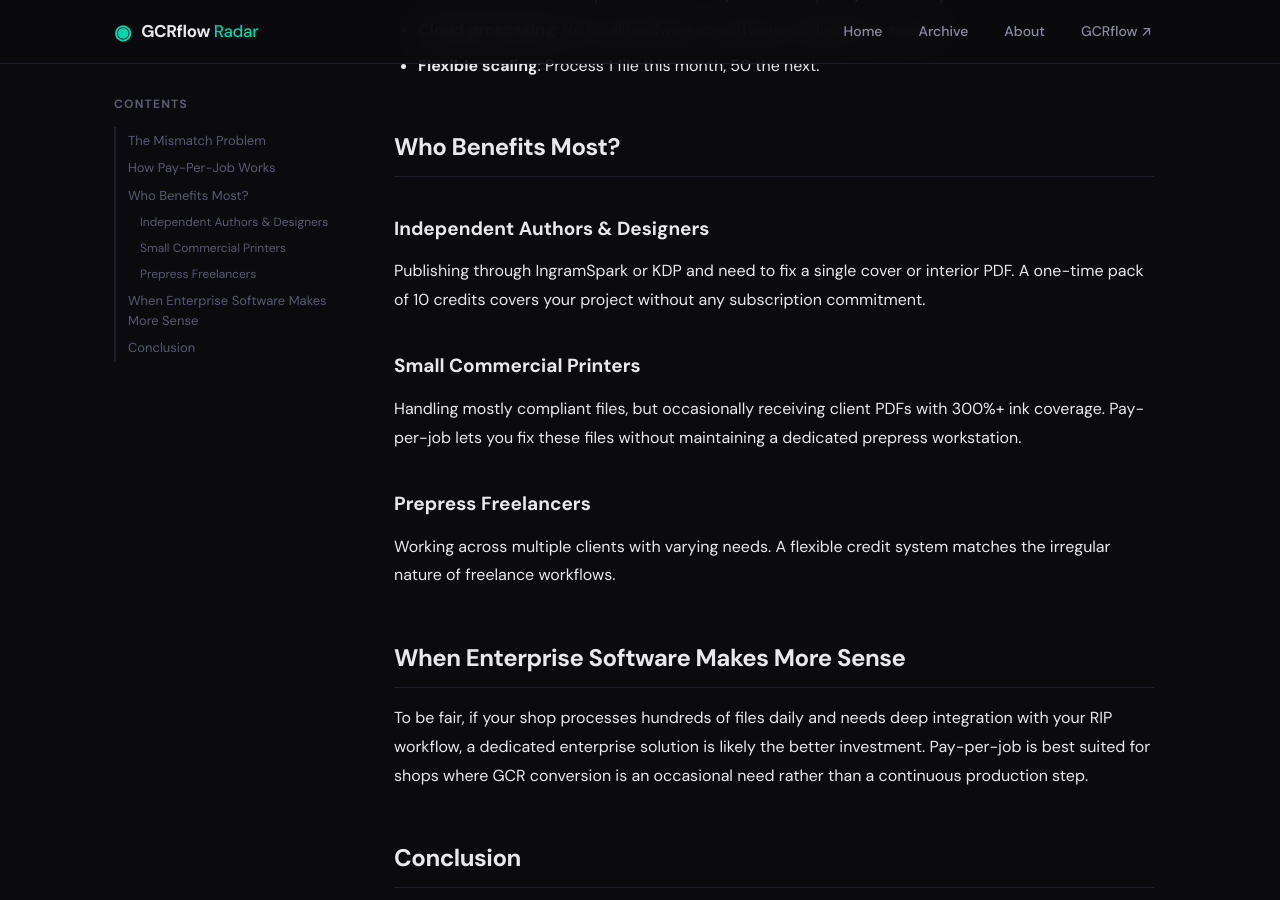
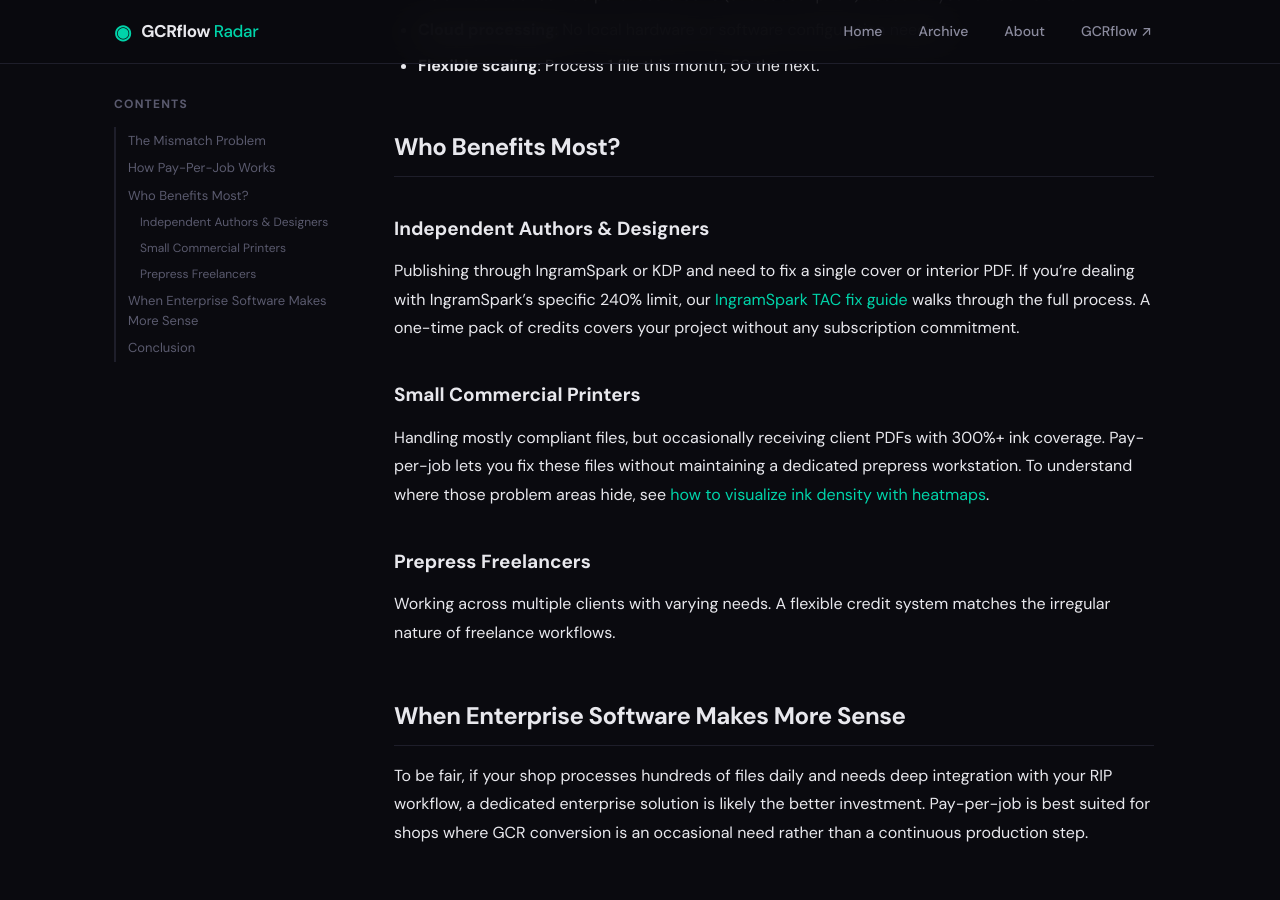
Before and after one commit to L6891244/gcrflow-radar, a Jekyll site: the page built from _posts/2026-02-25-pay-per-job-gcr-benefits.md, in a window 1280 px wide and 900 px high, scrolled down 1083 px. Built offline with Jekyll 4.4.1, drawn with Linux system fonts in a browser that asks for light colours.

Commit message:
seo: add internal cross-links between articles

```diff
--- a/_posts/2026-02-25-pay-per-job-gcr-benefits.md
+++ b/_posts/2026-02-25-pay-per-job-gcr-benefits.md
@@ -28,10 +28,10 @@ The model is straightforward:
 ## Who Benefits Most?
 
 ### Independent Authors & Designers
-Publishing through IngramSpark or KDP and need to fix a single cover or interior PDF. A one-time pack of 10 credits covers your project without any subscription commitment.
+Publishing through IngramSpark or KDP and need to fix a single cover or interior PDF. If you're dealing with IngramSpark's specific 240% limit, our [IngramSpark TAC fix guide](/2026/02/fixing-ingramspark-240-ink-limit/) walks through the full process. A one-time pack of credits covers your project without any subscription commitment.
 
 ### Small Commercial Printers
-Handling mostly compliant files, but occasionally receiving client PDFs with 300%+ ink coverage. Pay-per-job lets you fix these files without maintaining a dedicated prepress workstation.
+Handling mostly compliant files, but occasionally receiving client PDFs with 300%+ ink coverage. Pay-per-job lets you fix these files without maintaining a dedicated prepress workstation. To understand where those problem areas hide, see [how to visualize ink density with heatmaps](/2026/02/visualizing-ink-density/).
 
 ### Prepress Freelancers
 Working across multiple clients with varying needs. A flexible credit system matches the irregular nature of freelance workflows.
```
